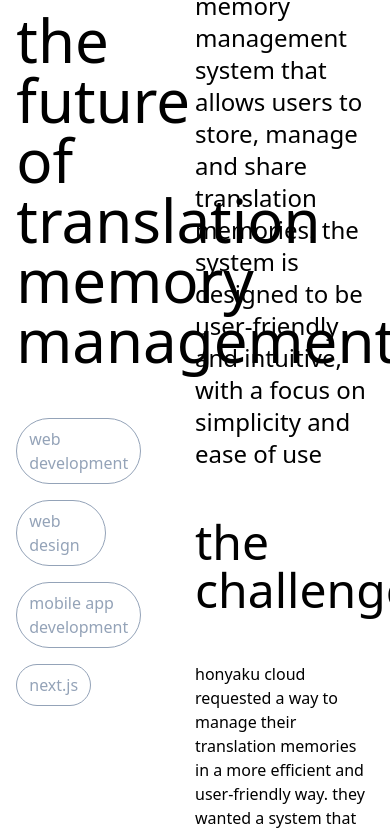
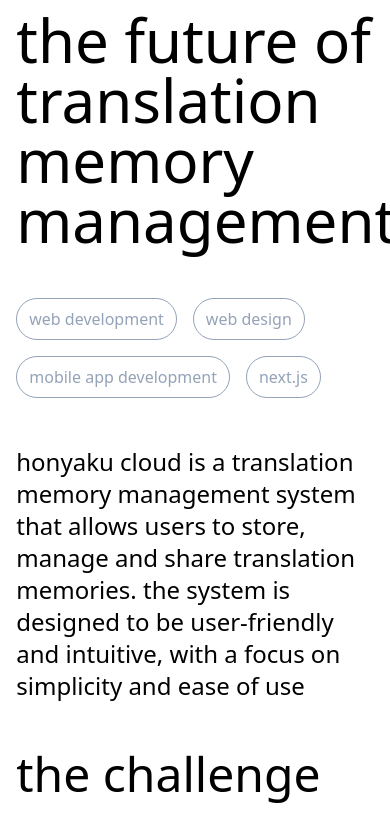
Before and after one commit to Dylaan94/tailroad-v3, a Next.js app: page /our-work/honyaku-cloud in a window 390 px wide. Shown: the part 1002-1836 px from the top of the page. Built offline with nearby package versions, Linux system fonts and the light colour scheme; a web font is replaced by a local one.

Commit message:
style: CaseStudyContent responsive

```diff
--- a/src/components/CaseStudyContent.tsx
+++ b/src/components/CaseStudyContent.tsx
@@ -12,7 +12,7 @@
   return (
     <section className="caseStudyContent flex justify-center">
       {/* Container */}
-      <div className="caseStudyContent-container w-11/12 max-w-screen-xl grid grid-cols-2 py-20 md:py-44 ">
+      <div className="caseStudyContent-container w-11/12 grid-cols-1 max-w-screen-xl grid md:grid-cols-2 py-20 md:py-44 ">
         {/* Left Column */}
 
         <div className="caseStudyContent-left">
@@ -21,7 +21,7 @@
 
           {/* Pills */}
 
-          <div className=" flex flex-wrap gap-4 w-1/2">
+          <div className=" flex flex-wrap gap-4 w-full md:w-1/2 mb-12 md:mb-0">
             {pills.map((pill, index) => (
               <div
                 key={index}
```
